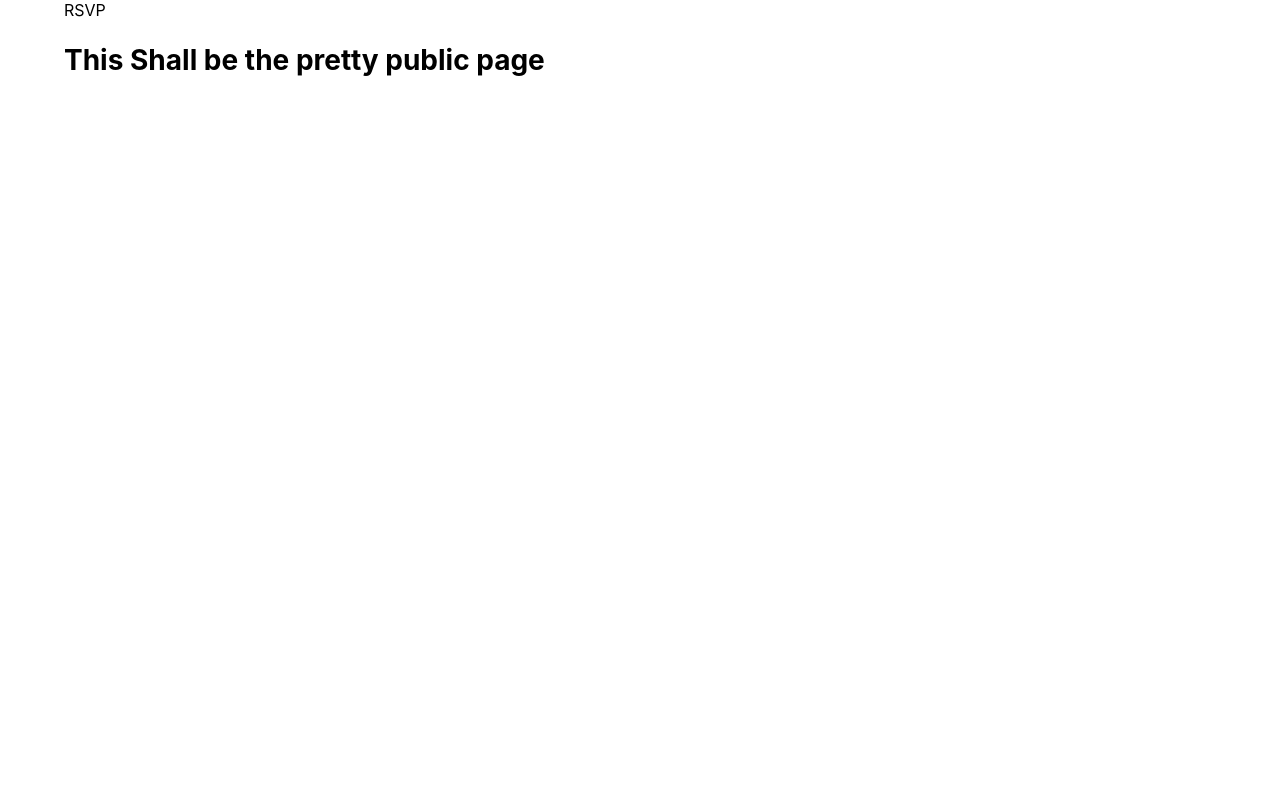
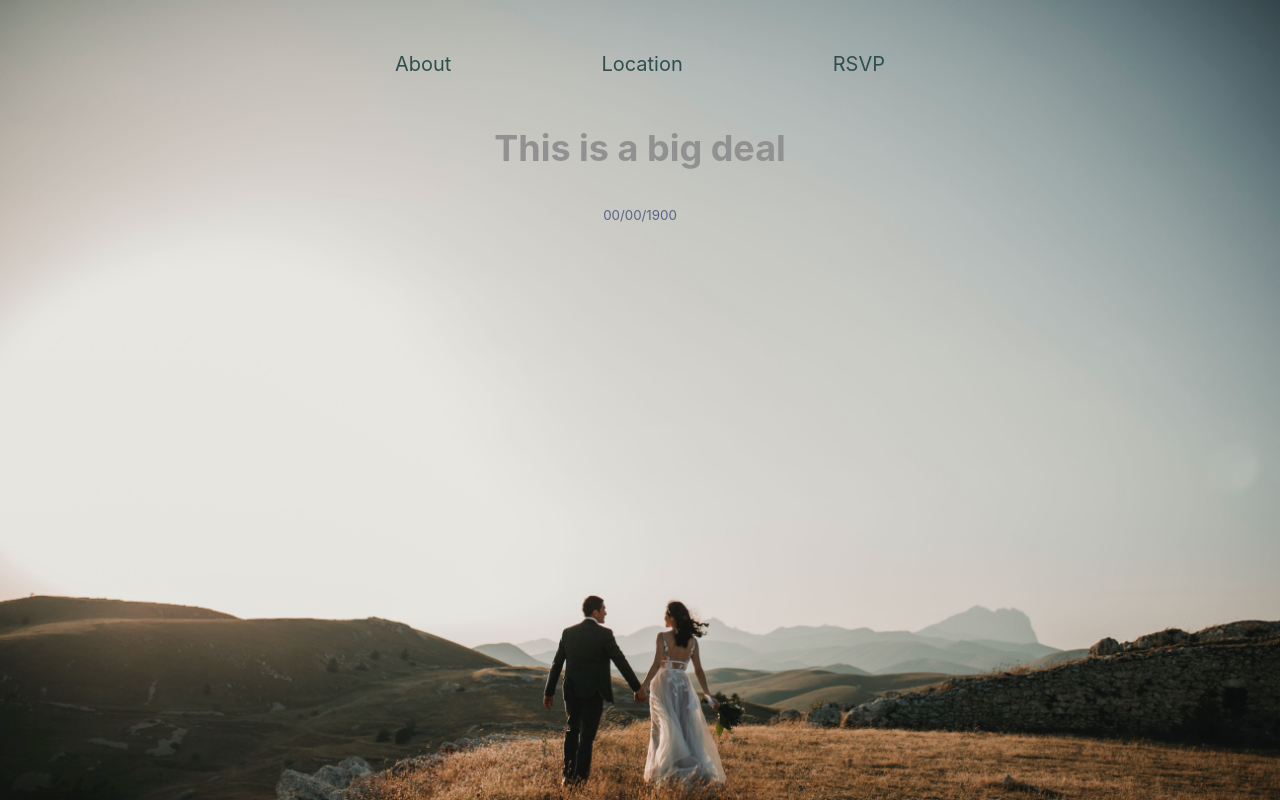
Before and after one commit to ChrsSampson/WeddingRSVP, a Next.js app: page / in a window 1280 px wide. Built offline with nearby package versions, Linux system fonts and the light colour scheme.

Commit message:
Adds Navigation with styling, userBug, Logout, and basic public homepage

```diff
--- /dev/null
+++ b/components/Navigation.js
@@ -0,0 +1,28 @@
+// navigation bar component
+
+import UserBug from './UserBug';
+
+export default function Navigation (props) {
+    return (
+        <nav className="Navigation">
+            <ul className="nav-list">
+                <li className="nav-item">
+                    <a className="nav-link" href="/about">
+                        About
+                    </a>
+                </li>
+                <li className="nav-item">
+                    <a className="nav-link" href="/location">
+                        Location
+                    </a>
+                </li>
+                <li className="nav-item">
+                    <a className="nav-link" href="/app">
+                        RSVP
+                    </a>
+                </li>
+            </ul>
+            <UserBug user={props.user} />
+        </nav>
+    )
+}
--- /dev/null
+++ b/components/UserBug.js
@@ -0,0 +1,37 @@
+// component to display basic user info, logout button
+
+import {useRouter} from 'next/router';
+
+export default function UserBug (props) {
+
+    const router = useRouter();
+
+    function handleLogout(){
+        fetch('/api/auth/logout', {
+            method: 'POST',
+            headers: {
+                'Content-Type': 'application/json'
+            }
+        })
+        .then(res => res.json())
+        .then(data => {
+            router.push('/')
+        })
+        .catch(err => {
+            console.log(err)
+        })
+    }
+
+    if(props.user){
+        return (
+            <article className="UserBug">
+                <div className="user-info">
+                    <span>{props.user.firstName} {props.user.lastName}</span>
+                </div>
+                <button onClick={(e) => handleLogout()}>
+                    Logout
+                </button>
+            </article>
+        )
+    }
+}
--- a/components/userForm.js
+++ b/components/userForm.js
@@ -20,12 +20,13 @@ export default function UserForm (props) {
     }
 
     function handleSignup (){
-        console.log('This is not allowed')
+        console.log('This is not allowed');
     }
 
     return (
         <form className="UserForm" onSubmit={submitHandler}>
             <h1>{props.signup ? 'Sign Up' : 'Login'}</h1>
+            {props.message ? <p>{props.message}</p> : null}
             <div className="form-group">
                 <label htmlFor="email">Email</label>
                 <input
--- a/pages/index.js
+++ b/pages/index.js
@@ -1,26 +1,23 @@
 import Head from 'next/head'
 import Image from 'next/image'
-
+import Navigation from '../components/Navigation'
 
 export default function Home() {
   return (
     <div className="container">
       <Head>
-        <title>RSVP | 2023</title>
-        <meta name="description" content="Wedding RSVP" />
+        <title>Wedding | 2023</title>
+        <meta name="description" content="Sampson Wedding" />
         <link rel="icon" href="/favicon.ico" />
       </Head>
 
-      <main className="container">
-        <nav>
-          <a href="/app">RSVP</a>
-        </nav>
-        <h2>This Shall be the pretty public page</h2>
+      <main className="container-full Home">
+        <Navigation />
+        <section className="Home-hero">
+          <h1 className="Home-title">This is a big deal</h1>
+          <sub className="Home-sub">00/00/1900</sub>
+        </section>
       </main>
-
-      <footer>
-
-      </footer>
     </div>
   )
 }
--- a/pages/login.js
+++ b/pages/login.js
@@ -1,5 +1,5 @@
 // login page
-import UserForm from '../components/userForm';
+import UserForm from '../components/UserForm';
 import {useState} from 'react';
 import {useRouter} from 'next/router';
 
@@ -7,7 +7,7 @@ import {useRouter} from 'next/router';
 export default function LoginPage (props) {
 
     const [signup, setSignup] = useState(false);
-    const [message, setMessage] = useState('');
+    const [message, setMessage] = useState('You must login to continue');
     const router = useRouter();
 
     const sumbitHandler = (e, data) => {
--- a/styles/_Home.scss
+++ b/styles/_Home.scss
@@ -1,5 +1,46 @@
-.container {
-  padding: 0 2rem;
+
+
+.Home{
+  padding: 2em;
+  background-image: url('/static/stockPhoto.jpg');
+  background-size: cover;
+  background-repeat: no-repeat;
+  background-position: center;
+  // entire page fade in
+  animation: fadeIn 1s ease-in-out;
+  @keyframes fadeIn {
+    0% {
+      opacity: 0;
+    }
+    100% {
+      opacity: 1;
+    }
+  }
+  // fade in the content
+  .content{
+    animation: fadeIn 1s ease-in-out;
+    @keyframes fadeIn {
+      0% {
+        opacity: 0;
+      }
+      100% {
+        opacity: 1;
+      }
+    }
+  }
+}
+
+.Home-hero{
+  height: 100%;
+  text-align: center;
+
+  .Home-title{
+    color: $spanish-gray;
+  }
+
+  .Home-sub{
+    color: $wild-blue-yonder;
+  }
 }
 
 .main {
--- /dev/null
+++ b/styles/_Navigation.scss
@@ -0,0 +1,34 @@
+.Navigation{
+    width: 100%;
+    display: flex;
+    justify-content: center;
+
+    ul{
+        display: flex;
+        justify-content: space-around;
+        gap: 2em;
+        width: 50%;
+        list-style: none;
+        padding: 0;
+        margin: 0;
+
+        li{
+            padding: 1em;
+            font-size: 1.25rem;
+            cursor: pointer;
+
+            a{
+                text-decoration: none;
+                color: darkslategrey;
+
+                &:hover{
+                    text-decoration: underline;
+                    text-decoration-color: $wild-blue-yonder;
+                }
+            }
+
+        }
+
+
+    }
+}
--- a/styles/globals.scss
+++ b/styles/globals.scss
@@ -1,4 +1,4 @@
-@import './colors.scss','./Home.scss', './UserForm.scss';
+@import './colors.scss','./Home.scss','./Navigation.scss','./UserForm.scss';
 
 // ----Root Styles -------
 
@@ -80,10 +80,16 @@ input[type="text"], input[type="password"], input[type="email"] {
 
 //  ------- global utiliy classes -------
 
+
+.container-full{
+  height:100vh;
+  overflow: hidden
+}
+
 .container-full-centered{
-  height:100vh;
+  @extend .container-full;
   display:grid;
-  place-items: center;;
+  place-items: center;
 }
 
 .form-group{
```
Also changed, not shown: pages/app/index.js (+7 -3 lines), public/static/stockPhoto.jpg (added).
